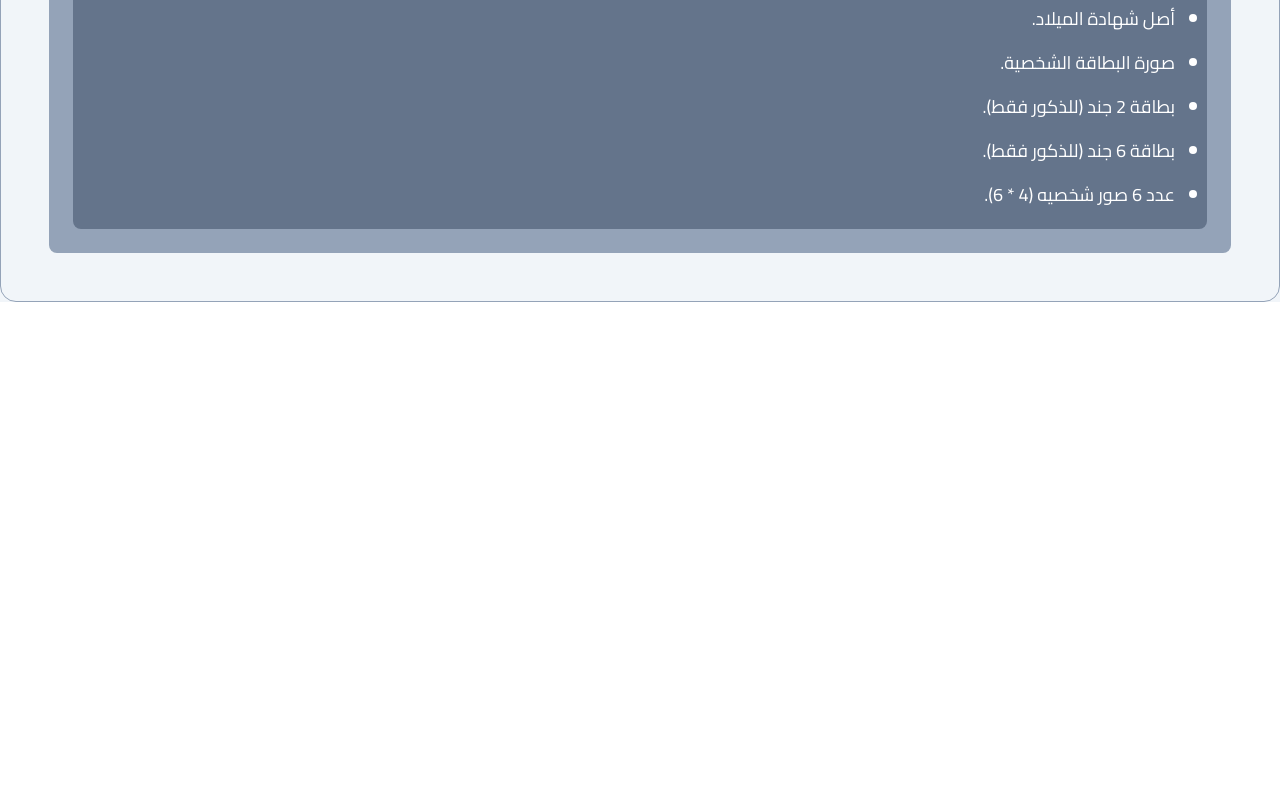
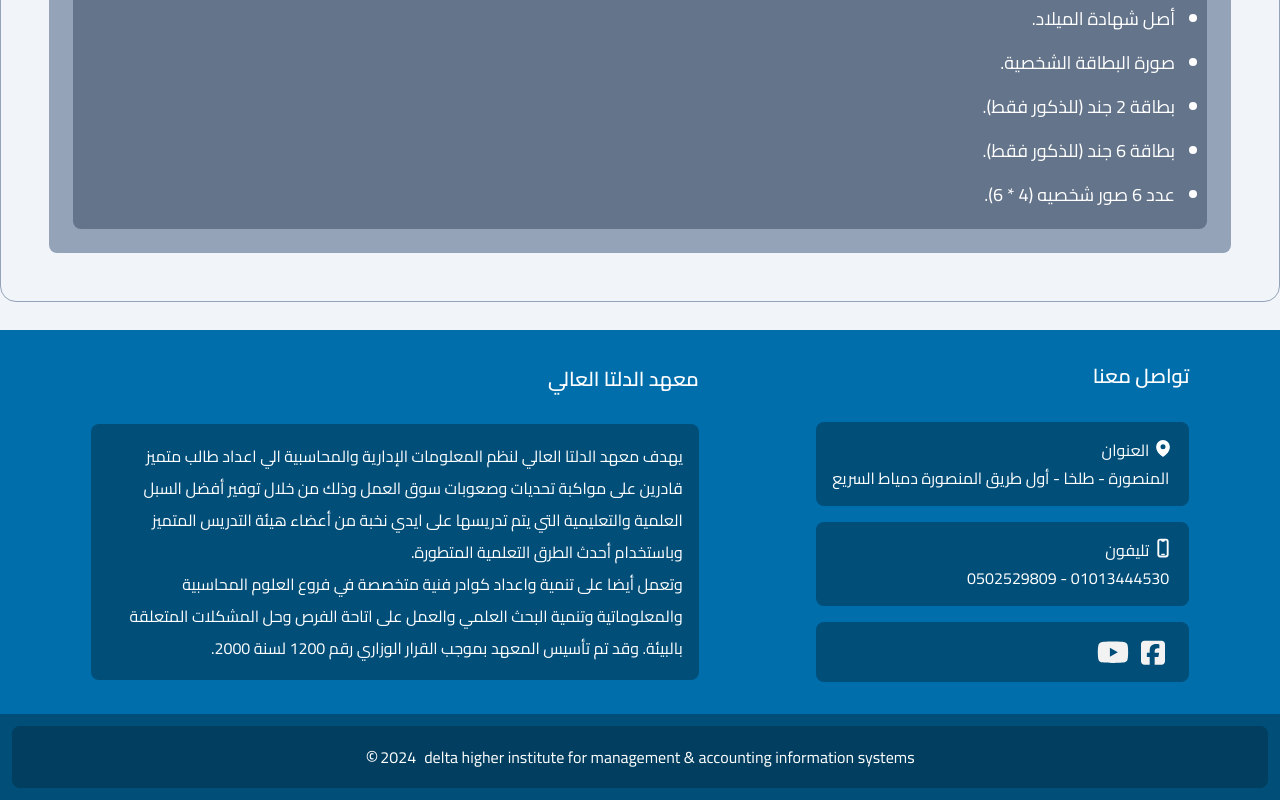
Before and after one commit to ahmedsalama288/graduation-project-with-backend, a Next.js app: page / in a window 1280 px wide. Shown: the part 3064-3864 px from the top of the page. Before the commit the page ends 3366 px from the top, so only its background shows below. Built offline with nearby package versions, Linux system fonts and the light colour scheme.

Commit message:
add a footer section to the website

```diff
--- a/src/app/layout.tsx
+++ b/src/app/layout.tsx
@@ -2,6 +2,7 @@ import type { Metadata } from "next";
 import { cairo } from "./ui/fonts";
 import Navbar from "./ui/root-layout/navbar";
 import "./ui/globals.css";
+import FooterSection from "./ui/root-layout/footer-section/footer-section";
 
 export const metadata: Metadata = {
   title: "معهد الدلتا العالي",
@@ -15,11 +16,12 @@ export default function RootLayout({
 }>) {
   return (
     <html lang="en" dir="rtl">
-      <body className={`${cairo.className} antialiased`}>
+      <body className={`${cairo.className} antialiased bg-slate-100`}>
         <header className=" relative xl:fixed top-0 w-full z-[100000] bg-light-blue drop-shadow-lg ">
           <Navbar />
         </header>
         <main className="xl:mt-[70px] overflow-y-hidden">{children}</main>
+        <FooterSection/>
       </body>
     </html>
   );
--- /dev/null
+++ b/src/app/ui/root-layout/footer-section/footer-connect-us.tsx
@@ -0,0 +1,56 @@
+import {
+  DevicePhoneMobileIcon,
+  GlobeEuropeAfricaIcon,
+  MapPinIcon,
+} from "@heroicons/react/24/solid";
+import FaceBookIcon from "./icons-components/face-book-icon";
+import Link from "next/link";
+import YoutubeIcon from "./icons-components/youtube-icon";
+
+export default function FooterConnectUs() {
+  return (
+    <div>
+      <div className="mb-8 font-semibold text-xl">
+        <h4>تواصل معنا</h4>
+      </div>
+      <div>
+        <ul className=" flex flex-col gap-4">
+          <li className=" flex flex-col gap-1 rounded-lg p-4 bg-[#014e79]">
+            <div className=" flex gap-1">
+              <MapPinIcon className="h-5 w-5" />
+              <h5>العنوان</h5>
+            </div>
+            <p className="pr-1">
+              المنصورة - طلخا - أول طريق المنصورة دمياط السريع
+            </p>
+          </li>
+          <li className=" flex flex-col gap-1 rounded-lg p-4 bg-[#014e79]">
+            <div className=" flex gap-1">
+              <DevicePhoneMobileIcon className="h-5 w-5" />
+              <h5>تليفون</h5>
+            </div>
+            <p className="pr-1 ">
+              <span>01013444530</span> - <span>0502529809</span>
+            </p>
+          </li>
+
+          <li className=" flex flex-col gap-1 rounded-lg p-4 bg-[#014e79]">
+            <ul className=" flex items-center gap-3 pr-2">
+              <li>
+                <Link href={"/"} className=" flex">
+                  <FaceBookIcon className=" w-6 h-fit fill-[#f2f2f2] rounded-sm" />
+                </Link>
+              </li>
+              <li>
+                <Link href={"/"} className=" flex">
+                  <YoutubeIcon className="w-8 h-fit fill-[#f2f2f2] " />
+                </Link>
+              </li>
+            </ul>
+          </li>
+        </ul>
+      </div>
+    </div>
+  );
+}
+//
--- /dev/null
+++ b/src/app/ui/root-layout/footer-section/footer-copy-write.tsx
@@ -0,0 +1,18 @@
+export default function FooterCopyWrite() {
+  return (
+    <div className="bg-[#014e79] flex flex-col justify-center p-3">
+      <div dir="ltr" className=" container mx-auto p-4 bg-[#013e60] rounded-lg">
+        <span className="flex flex-col sm:flex-row sm:gap-2 justify-center items-center">
+          <span className=" flex justify-center items-center">
+            <span className="pt-[2px] h-fit text-xl mr-[2px]">&copy;</span>
+            <span>2024</span>
+          </span>
+          <span className=" text-center">
+            delta higher institute for management & accounting information
+            systems
+          </span>
+        </span>
+      </div>
+    </div>
+  );
+}
--- /dev/null
+++ b/src/app/ui/root-layout/footer-section/footer-institute-word.tsx
@@ -0,0 +1,26 @@
+export default function FooterInstituteWord() {
+  return (
+    <div className="w-full mt-12 lg:mt-0 lg:w-1/2">
+      <div className="mb-7 font-semibold text-xl">
+        <h4 className=" leading-[1.7]">معهد الدلتا العالي</h4>
+      </div>
+      <div className="w-full">
+        <p className="rounded-lg p-4 bg-[#014e79] leading-[2] flex flex-col">
+          <span>
+            يهدف معهد الدلتا العالي لنظم المعلومات الإدارية والمحاسبية الي اعداد
+            طالب متميز قادرين على مواكبة تحديات وصعوبات سوق العمل وذلك من خلال
+            توفير أفضل السبل العلمية والتعليمية التي يتم تدريسها على ايدي نخبة
+            من أعضاء هيئة التدريس المتميز وباستخدام أحدث الطرق التعلمية
+            المتطورة.
+          </span>
+          <span>
+            وتعمل أيضا على تنمية واعداد كوادر فنية متخصصة في فروع العلوم
+            المحاسبية والمعلوماتية وتنمية البحث العلمي والعمل على اتاحة الفرص
+            وحل المشكلات المتعلقة بالبيئة. وقد تم تأسيس المعهد بموجب القرار
+            الوزاري رقم 1200 لسنة 2000.
+          </span>
+        </p>
+      </div>
+    </div>
+  );
+}
--- /dev/null
+++ b/src/app/ui/root-layout/footer-section/footer-section.tsx
@@ -0,0 +1,15 @@
+import FooterConnectUs from "./footer-connect-us";
+import FooterCopyWrite from "./footer-copy-write";
+import FooterInstituteWord from "./footer-institute-word";
+
+export default function FooterSection() {
+  return (
+    <footer className=" bg-light-blue">
+      <div className="container m-auto flex flex-col lg:flex-row justify-around mt-7  p-8">
+        <FooterConnectUs />
+        <FooterInstituteWord />
+      </div>
+      <FooterCopyWrite />
+    </footer>
+  );
+}
--- /dev/null
+++ b/src/app/ui/root-layout/footer-section/icons-components/face-book-icon.tsx
@@ -0,0 +1,11 @@
+export default function FaceBookIcon({ className }: { className: string }) {
+  return (
+    <svg
+      xmlns="http://www.w3.org/2000/svg"
+      viewBox="0 0 448 512"
+      className={className}
+    >
+      <path d="M64 32C28.7 32 0 60.7 0 96V416c0 35.3 28.7 64 64 64h98.2V334.2H109.4V256h52.8V222.3c0-87.1 39.4-127.5 125-127.5c16.2 0 44.2 3.2 55.7 6.4V172c-6-.6-16.5-1-29.6-1c-42 0-58.2 15.9-58.2 57.2V256h83.6l-14.4 78.2H255V480H384c35.3 0 64-28.7 64-64V96c0-35.3-28.7-64-64-64H64z" />
+    </svg>
+  );
+}
--- /dev/null
+++ b/src/app/ui/root-layout/footer-section/icons-components/youtube-icon.tsx
@@ -0,0 +1,11 @@
+export default function YoutubeIcon({ className }: { className: string }) {
+  return (
+    <svg
+      xmlns="http://www.w3.org/2000/svg"
+      viewBox="0 0 576 512"
+      className={className}
+    >
+      <path d="M549.7 124.1c-6.3-23.7-24.8-42.3-48.3-48.6C458.8 64 288 64 288 64S117.2 64 74.6 75.5c-23.5 6.3-42 24.9-48.3 48.6-11.4 42.9-11.4 132.3-11.4 132.3s0 89.4 11.4 132.3c6.3 23.7 24.8 41.5 48.3 47.8C117.2 448 288 448 288 448s170.8 0 213.4-11.5c23.5-6.3 42-24.2 48.3-47.8 11.4-42.9 11.4-132.3 11.4-132.3s0-89.4-11.4-132.3zm-317.5 213.5V175.2l142.7 81.2-142.7 81.2z" />
+    </svg>
+  );
+}
```
